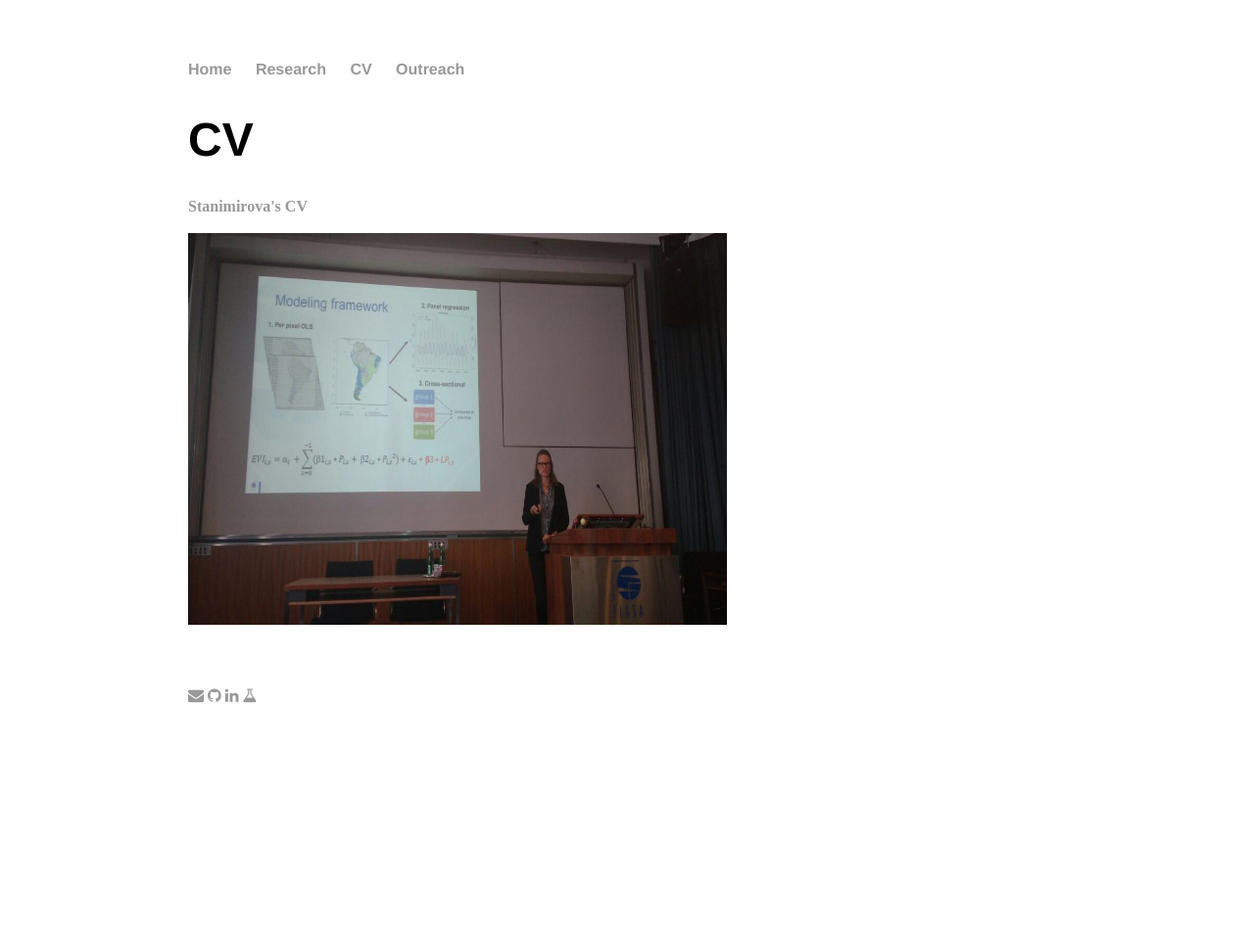
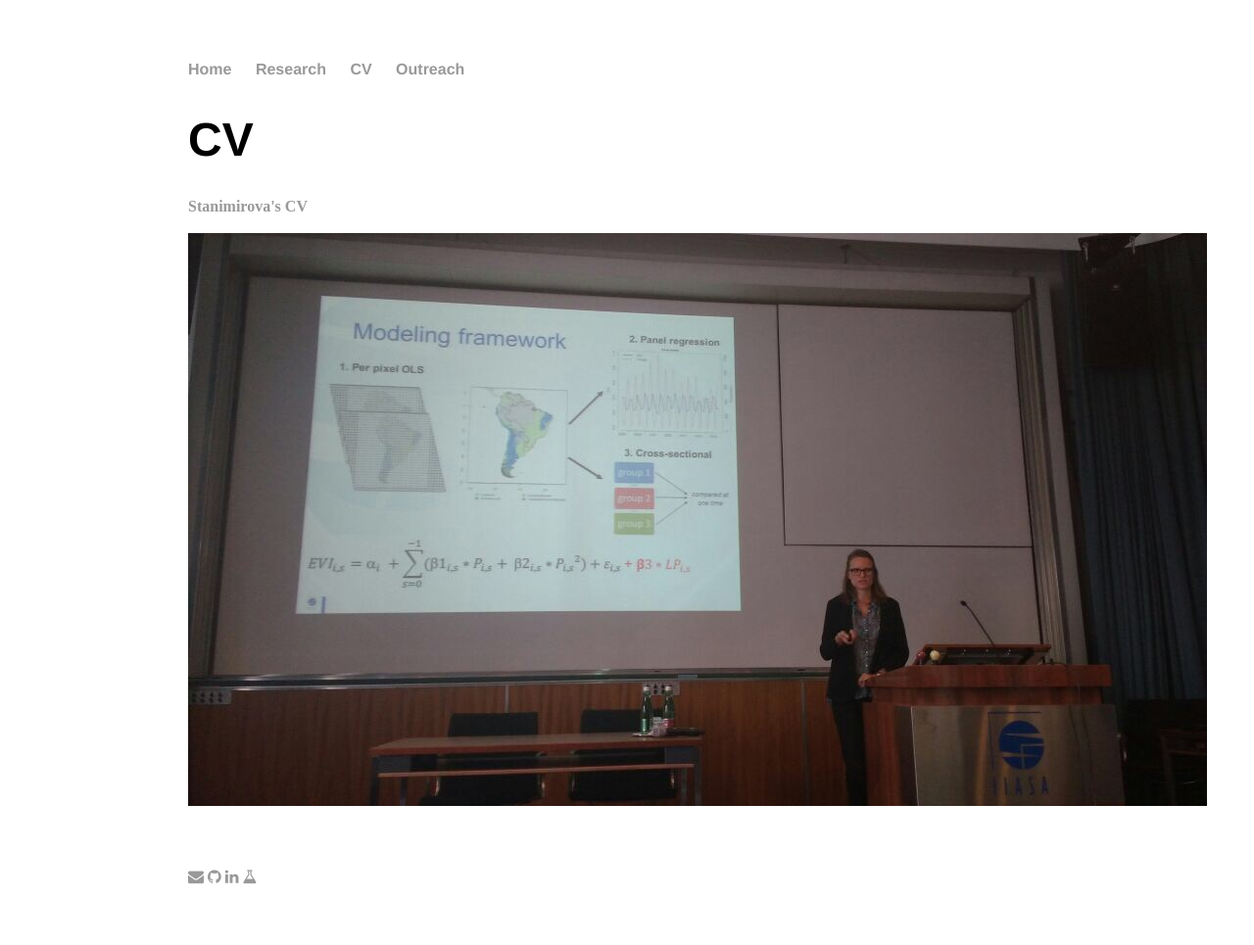
Before and after one commit to rkstan/rkstan.github.io, a Jekyll site: the page built from cv/index.html, in a window 1280 px wide. Shown: the whole page at 98% size. Built offline with Jekyll 4.4.1, drawn with Linux system fonts in a browser that asks for light colours; before the commit the page ends 900 px from its top, so only the background shows below that.

Commit message:
Update index.html

```diff
--- a/cv/index.html
+++ b/cv/index.html
@@ -8,7 +8,7 @@ title: CV
 
 		<a href="Stanimirova_CV_web.pdf"><b>Stanimirova's CV</b></a> <br>
 		<br>
-		<img style="float: center;" src="../images/Stanimirova_final_colloquium_IIASA.JPG" height="400" width="550">
+		<img style="float: center;" src="../images/Stanimirova_final_colloquium_IIASA.JPG">
 
 
 
```
